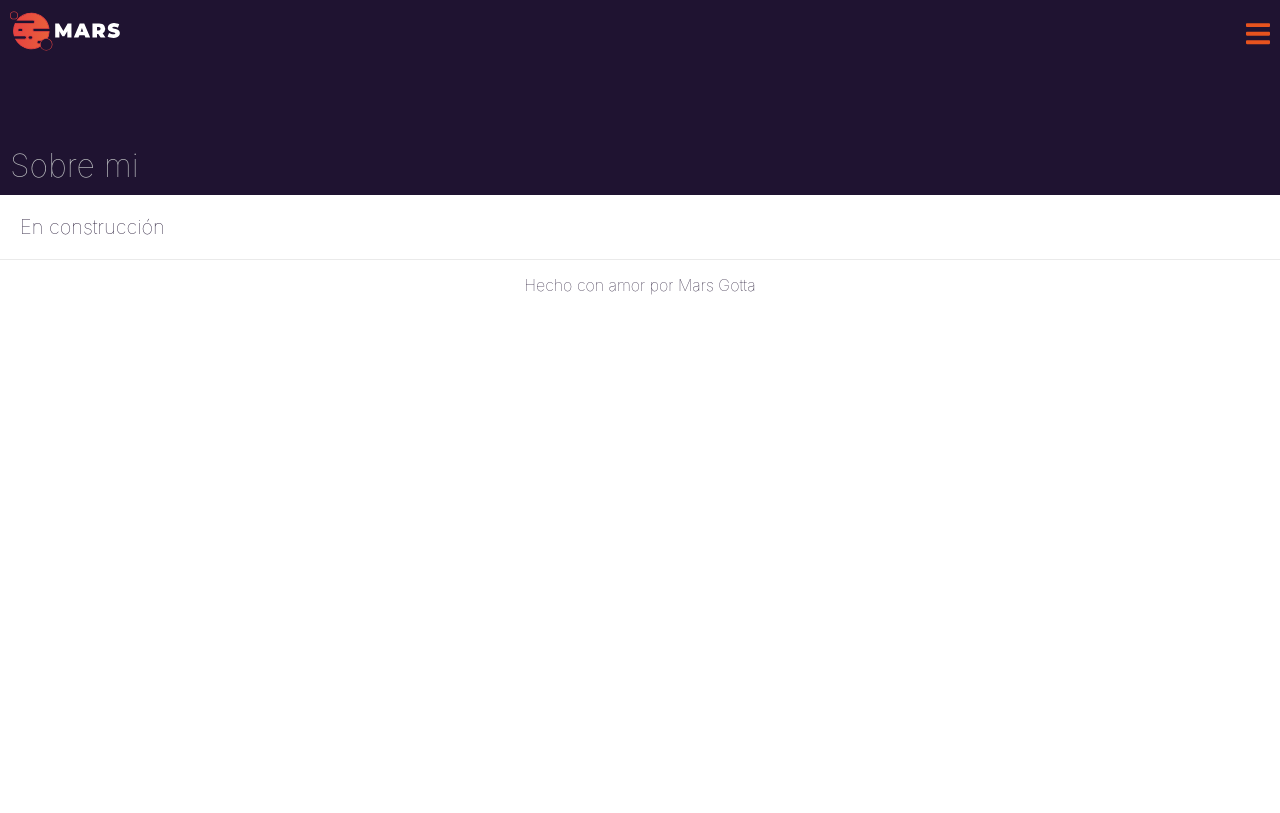
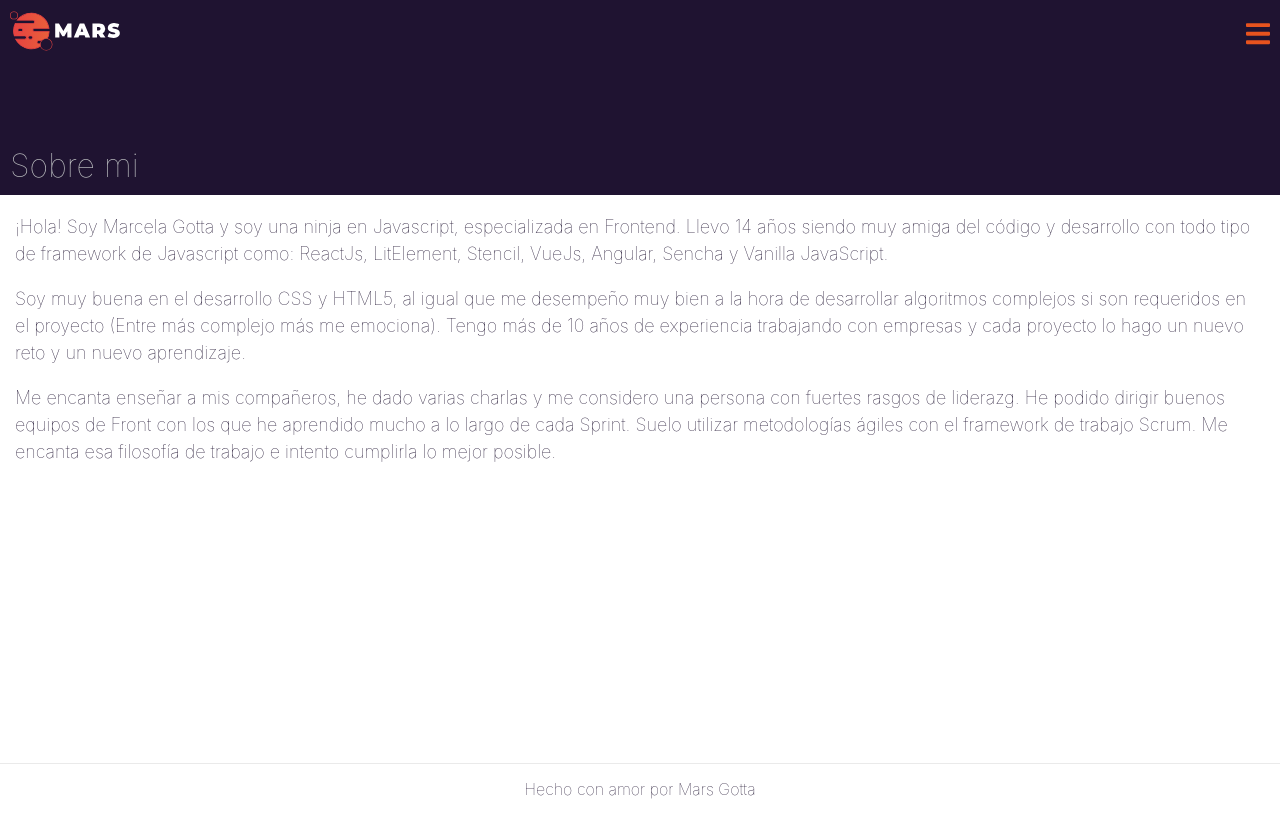
Before and after one commit to MarsGotta/Mars-Gotta, a Next.js app: page /about in a window 1280 px wide. Built offline with nearby package versions, Linux system fonts and the light colour scheme.

Commit message:
feat: on construction css style improved

```diff
--- a/layout/Layout.jsx
+++ b/layout/Layout.jsx
@@ -17,7 +17,7 @@ const Layout = ({
 		<Fragment>
 			<MarsHeader />
 			{renderSubHeader(landing, config)}
-			<main style={!landing ? { padding: '20px', fontSize: '20px', color: '#1F1331', fontWeight: 100 } : {}}>
+			<main style={!landing ? { padding: '0 15px', fontSize: '20px', color: '#1F1331', fontWeight: 100, minHeight: 'calc(100vh - 250px)' } : {}}>
 				{children}
 			</main>
 			<MarsFooter />
--- a/pages/about.js
+++ b/pages/about.js
@@ -9,7 +9,27 @@ export default function About() {
         <title>{config.title} | Mars Gotta</title>
         <link rel="icon" href="/favicon.ico" />
       </Head>
-      En construcción
+      <p style={{ lineHeight: "27px", fontSize: "18px" }}>
+        ¡Hola! Soy Marcela Gotta y soy una ninja en Javascript, especializada en
+        Frontend. Llevo 14 años siendo muy amiga del código y desarrollo con
+        todo tipo de framework de Javascript como: ReactJs, LitElement, Stencil,
+        VueJs, Angular, Sencha y Vanilla JavaScript.
+      </p>
+      <p style={{ lineHeight: "27px", fontSize: "18px" }}>
+        Soy muy buena en el desarrollo CSS y HTML5, al igual que me desempeño
+        muy bien a la hora de desarrollar algoritmos complejos si son requeridos
+        en el proyecto (Entre más complejo más me emociona). Tengo más de 10
+        años de experiencia trabajando con empresas y cada proyecto lo hago un
+        nuevo reto y un nuevo aprendizaje.
+      </p>
+      <p style={{ lineHeight: "27px", fontSize: "18px" }}>
+        Me encanta enseñar a mis compañeros, he dado varias charlas y me
+        considero una persona con fuertes rasgos de liderazg. He podido dirigir
+        buenos equipos de Front con los que he aprendido mucho a lo largo de
+        cada Sprint. Suelo utilizar metodologías ágiles con el framework de
+        trabajo Scrum. Me encanta esa filosofía de trabajo e intento cumplirla
+        lo mejor posible.
+      </p>
     </Layout>
   );
 }
```
Also changed, not shown: pages/contact.js (+13 -1 lines), pages/courses-talk.js (+13 -1 lines), pages/mars-lab.js (+13 -1 lines), pages/own-projects.js (+13 -1 lines), pages/website.js (+13 -1 lines), public/in-construction.svg (added), 1 other file (tests, documents, lock files or other folders).
